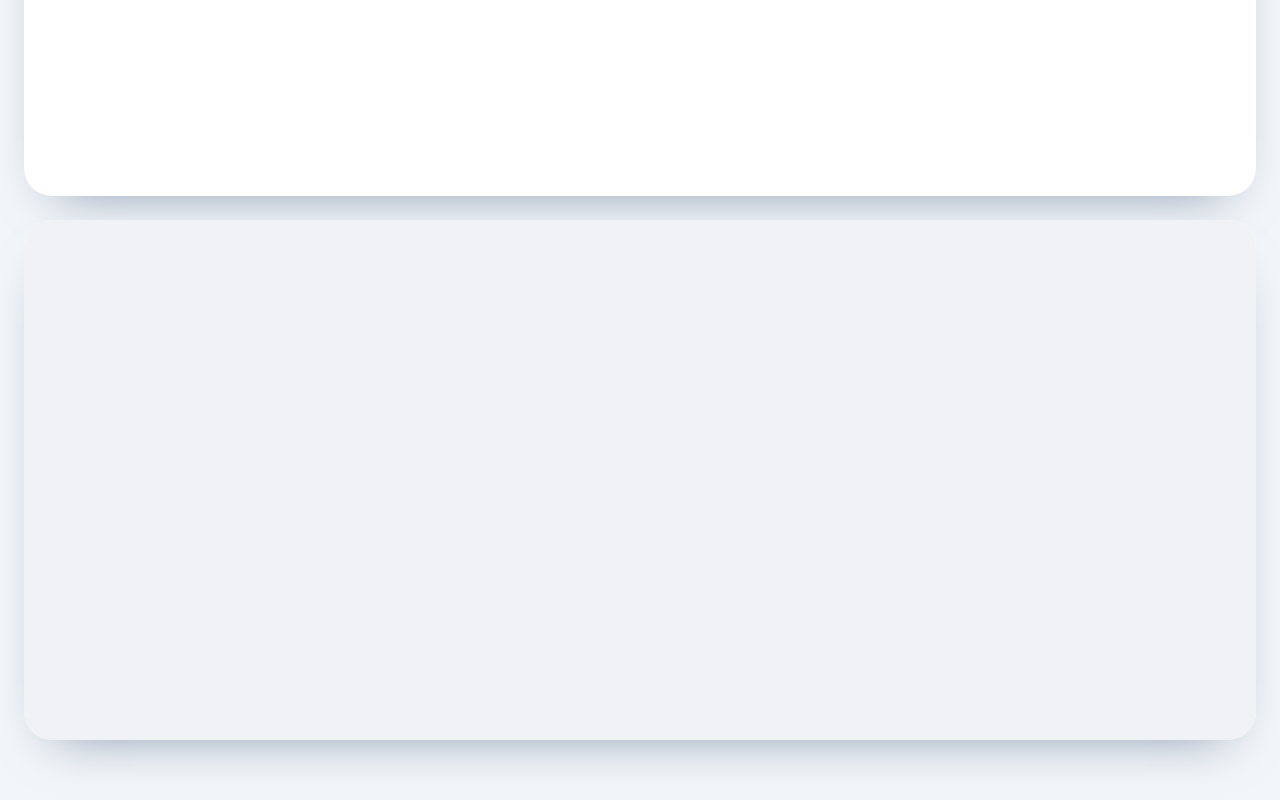
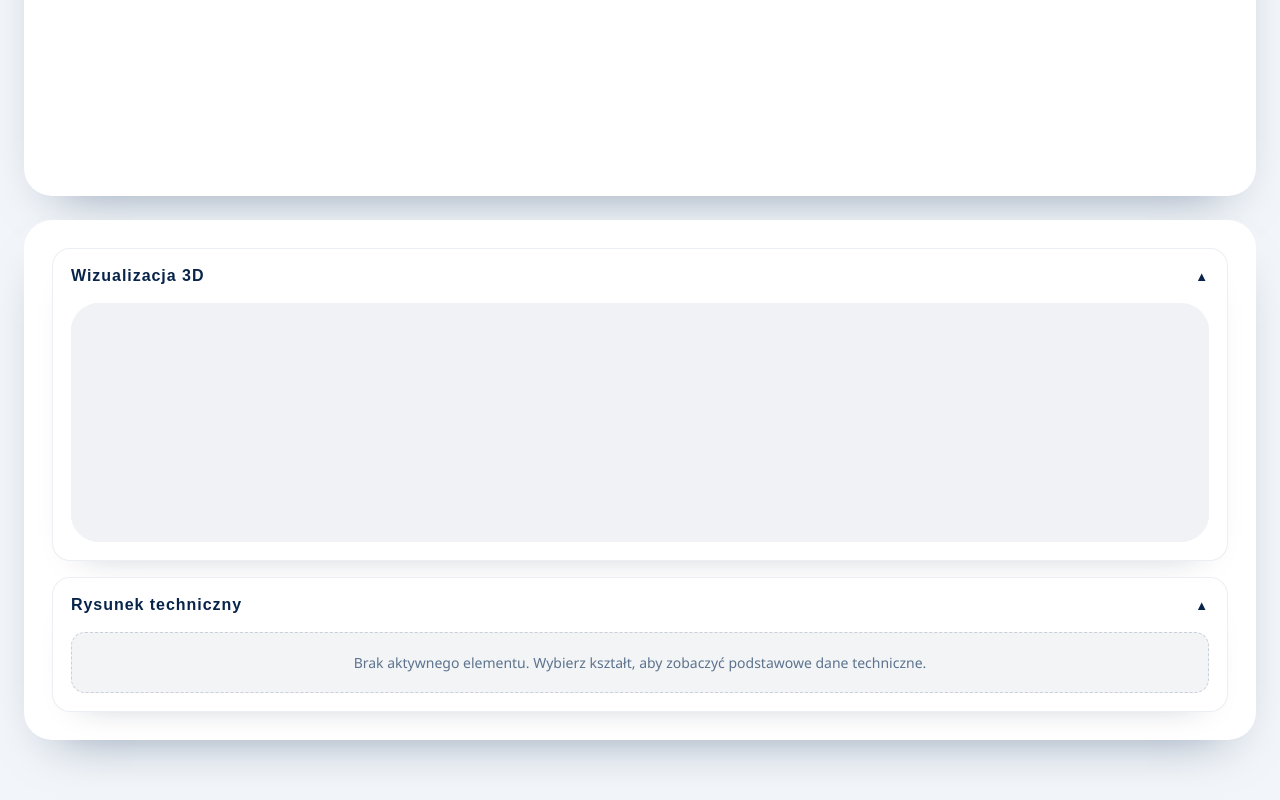
Before and after one commit to bandieta/AlnorCAM, a React (Create React App) app in the folder web/: page / in a window 1280 px wide. Shown: the part 772-1572 px from the top of the page. Built offline with nearby package versions, Linux system fonts and the light colour scheme.

Commit message:
rysienk techniczny panel added

```diff
--- a/web/src/App.css
+++ b/web/src/App.css
@@ -241,8 +241,70 @@
   display: flex;
   flex-direction: column;
   min-height: 620px;
+  padding: 28px;
+  height: 100%;
+  box-sizing: border-box;
+}
+
+.visualization-stack {
+  display: flex;
+  flex-direction: column;
+  gap: 18px;
+  flex: 1;
+  min-height: 0;
+}
+
+.collapsible-panel {
+  display: flex;
+  flex-direction: column;
+  gap: 18px;
+  padding: 20px 22px;
+  border-radius: var(--radius-md);
+  background: rgba(255, 255, 255, 0.94);
+  border: 1px solid rgba(12, 46, 86, 0.08);
+  box-shadow: var(--shadow-soft);
+  min-height: 0;
+}
+
+.viewer-block.open {
+  flex: 1;
+}
+
+.viewer-block.open .collapsible-content {
+  flex: 1;
+}
+
+.viewer-block.open .collapsible-content > * {
+  flex: 1;
+}
+
+.collapsible-header {
+  display: flex;
+  align-items: center;
+  justify-content: space-between;
+  gap: 12px;
+  width: 100%;
+  background: transparent;
+  border: none;
+  color: var(--navy-800);
+  font-size: 16px;
+  font-weight: 600;
+  letter-spacing: 0.06em;
+  cursor: pointer;
   padding: 0;
-  height: 100%;
+  text-align: left;
+}
+
+.collapsible-icon {
+  font-size: 13px;
+}
+
+.collapsible-content {
+  display: flex;
+  flex-direction: column;
+  gap: 18px;
+  flex: 1;
+  min-height: 0;
 }
 
 @media (max-width: 1280px) {
@@ -269,6 +331,14 @@
   .editor-panel,
   .viewer-panel {
     min-height: 520px;
+  }
+
+  .visualization-stack {
+    gap: 16px;
+  }
+
+  .collapsible-panel {
+    padding: 18px;
   }
 }
 
@@ -308,4 +378,8 @@
   .viewer-panel {
     padding: 22px;
   }
+
+  .collapsible-panel {
+    padding: 16px;
+  }
 }
--- a/web/src/App.js
+++ b/web/src/App.js
@@ -2,6 +2,7 @@ import React, { useState } from 'react';
 import ElementsList from './components/ElementsList';
 import ElementEditor from './components/ElementEditor';
 import Viewer3D from './components/Viewer3D';
+import TechnicalDrawing from './components/TechnicalDrawing';
 import { calculateArea } from './utils/calculations';
 import './App.css';
 
@@ -41,6 +42,8 @@ function App() {
   const [elements, setElements] = useState([]);
   const [selectedId, setSelectedId] = useState(null);
   const [isSidebarOpen, setIsSidebarOpen] = useState(true);
+  const [isViewerOpen, setIsViewerOpen] = useState(true);
+  const [isDrawingOpen, setIsDrawingOpen] = useState(true);
 
   const selectedElement = elements.find(el => el.id === selectedId);
   const selectedArea = selectedElement ? calculateArea(selectedElement.symbol, selectedElement.dimensions) : null;
@@ -239,7 +242,43 @@ function App() {
               )}
             </section>
             <section className="viewer-panel">
-              <Viewer3D elements={elements} selectedId={selectedId} />
+              <div className="visualization-stack">
+                <div className={`collapsible-panel viewer-block ${isViewerOpen ? 'open' : 'collapsed'}`}>
+                  <button
+                    type="button"
+                    className="collapsible-header"
+                    onClick={() => setIsViewerOpen(!isViewerOpen)}
+                    aria-expanded={isViewerOpen}
+                    aria-controls={isViewerOpen ? 'viewer-content' : undefined}
+                  >
+                    <span>Wizualizacja 3D</span>
+                    <span className="collapsible-icon" aria-hidden="true">{isViewerOpen ? '▲' : '▼'}</span>
+                  </button>
+                  {isViewerOpen && (
+                    <div id="viewer-content" className="collapsible-content">
+                      <Viewer3D elements={elements} selectedId={selectedId} />
+                    </div>
+                  )}
+                </div>
+
+                <div className={`collapsible-panel drawing-block ${isDrawingOpen ? 'open' : 'collapsed'}`}>
+                  <button
+                    type="button"
+                    className="collapsible-header"
+                    onClick={() => setIsDrawingOpen(!isDrawingOpen)}
+                    aria-expanded={isDrawingOpen}
+                    aria-controls={isDrawingOpen ? 'drawing-content' : undefined}
+                  >
+                    <span>Rysunek techniczny</span>
+                    <span className="collapsible-icon" aria-hidden="true">{isDrawingOpen ? '▲' : '▼'}</span>
+                  </button>
+                  {isDrawingOpen && (
+                    <div id="drawing-content" className="collapsible-content">
+                      <TechnicalDrawing selectedElement={selectedElement} />
+                    </div>
+                  )}
+                </div>
+              </div>
             </section>
           </div>
         </div>
--- /dev/null
+++ b/web/src/components/TechnicalDrawing.css
@@ -0,0 +1,64 @@
+.technical-drawing {
+  display: flex;
+  flex-direction: column;
+  gap: 20px;
+}
+
+.technical-drawing-summary {
+  display: flex;
+  align-items: center;
+  justify-content: space-between;
+  gap: 12px;
+  font-weight: 600;
+  color: var(--navy-700);
+}
+
+.technical-drawing-symbol {
+  font-size: 18px;
+  letter-spacing: 0.08em;
+  text-transform: uppercase;
+}
+
+.technical-drawing-count {
+  font-size: 13px;
+  color: rgba(12, 46, 86, 0.6);
+}
+
+.technical-drawing-grid {
+  display: grid;
+  grid-template-columns: repeat(auto-fit, minmax(120px, 1fr));
+  gap: 14px;
+}
+
+.technical-drawing-field {
+  display: flex;
+  flex-direction: column;
+  gap: 4px;
+  padding: 12px 14px;
+  border-radius: 12px;
+  background: rgba(12, 46, 86, 0.05);
+  border: 1px solid rgba(12, 46, 86, 0.08);
+}
+
+.technical-drawing-label {
+  font-size: 12px;
+  text-transform: uppercase;
+  letter-spacing: 0.12em;
+  color: rgba(12, 46, 86, 0.6);
+}
+
+.technical-drawing-value {
+  font-size: 16px;
+  font-weight: 600;
+  color: var(--navy-800);
+}
+
+.technical-drawing-empty {
+  padding: 20px;
+  border-radius: 14px;
+  background: rgba(12, 46, 86, 0.05);
+  border: 1px dashed rgba(12, 46, 86, 0.18);
+  color: rgba(12, 46, 86, 0.65);
+  font-size: 14px;
+  text-align: center;
+}
--- /dev/null
+++ b/web/src/components/TechnicalDrawing.js
@@ -0,0 +1,33 @@
+import React from 'react';
+import './TechnicalDrawing.css';
+
+function TechnicalDrawing({ selectedElement }) {
+  if (!selectedElement) {
+    return (
+      <div className="technical-drawing-empty" role="note">
+        Brak aktywnego elementu. Wybierz kształt, aby zobaczyć podstawowe dane techniczne.
+      </div>
+    );
+  }
+
+  const dimensionEntries = Object.entries(selectedElement.dimensions || {});
+
+  return (
+    <div className="technical-drawing" role="group" aria-label="Parametry techniczne">
+      <div className="technical-drawing-summary">
+        <span className="technical-drawing-symbol">{selectedElement.symbol}</span>
+        <span className="technical-drawing-count">ID #{selectedElement.id}</span>
+      </div>
+      <div className="technical-drawing-grid">
+        {dimensionEntries.map(([key, value]) => (
+          <div className="technical-drawing-field" key={key}>
+            <span className="technical-drawing-label">{key}</span>
+            <span className="technical-drawing-value">{value}</span>
+          </div>
+        ))}
+      </div>
+    </div>
+  );
+}
+
+export default TechnicalDrawing;
```
